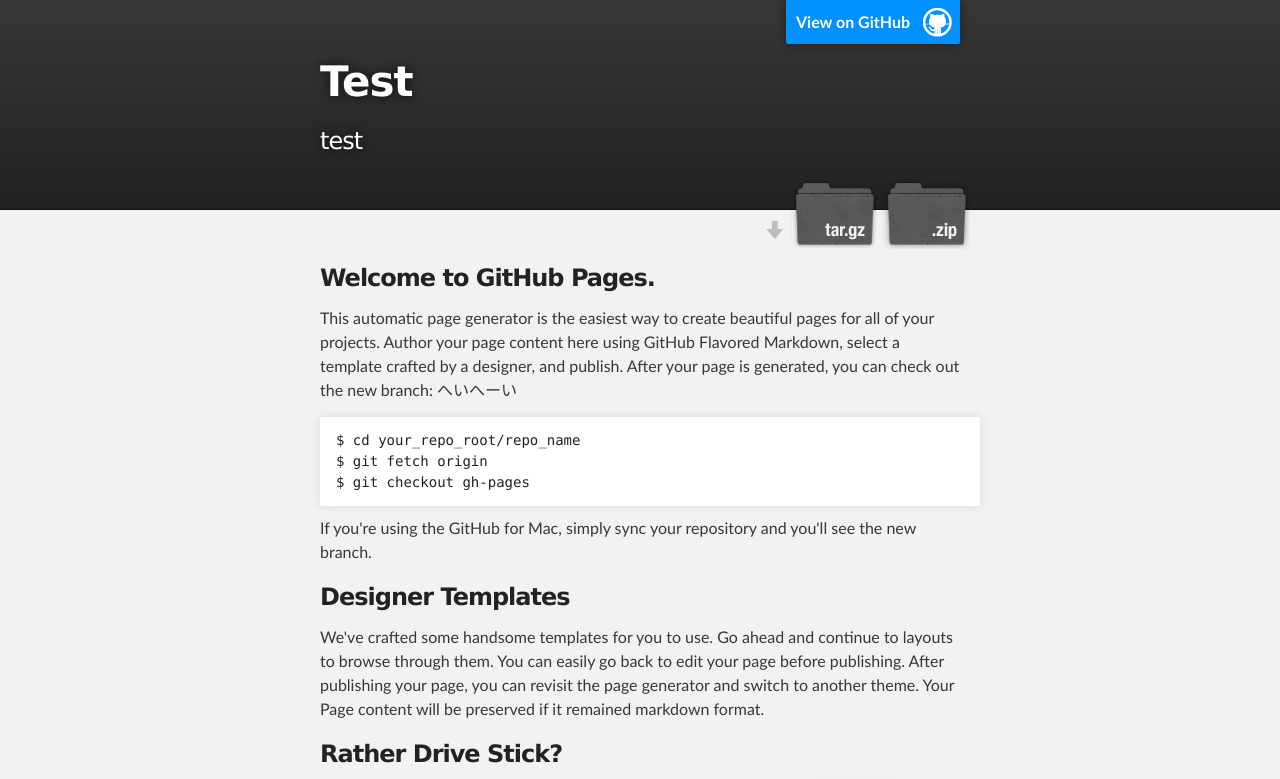
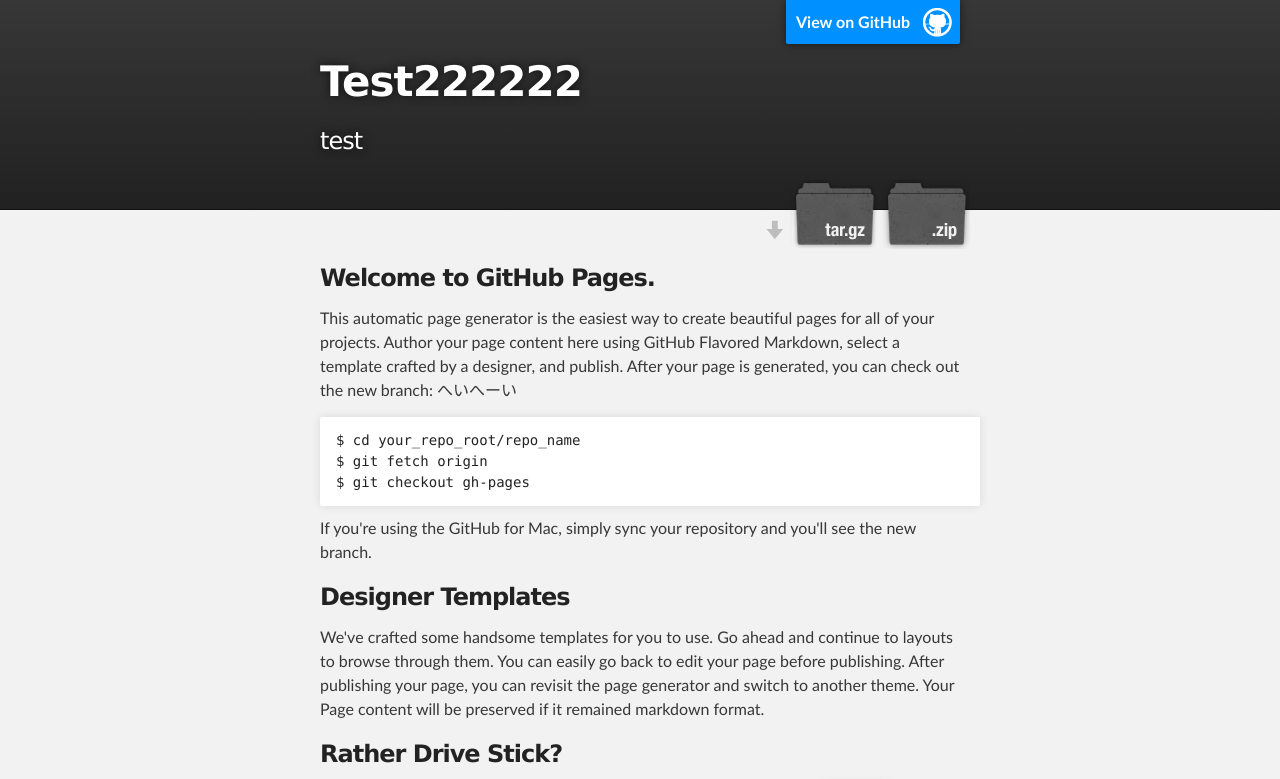
Before and after one commit to nashibaoprose2/test, a plain HTML site: page index.html in a window 1280 px wide. Shown: the top 779 px of the page. Drawn offline with Linux system fonts and the light colour scheme.

Commit message:
Updated index.html

```diff
--- a/index.html
+++ b/index.html
@@ -18,7 +18,7 @@
         <header class="inner">
           <a id="forkme_banner" href="https://github.com/nashibaoprose2/test">View on GitHub</a>
 
-          <h1 id="project_title">Test</h1>
+          <h1 id="project_title">Test222222</h1>
           <h2 id="project_tagline">test</h2>
 
             <section id="downloads">
```
